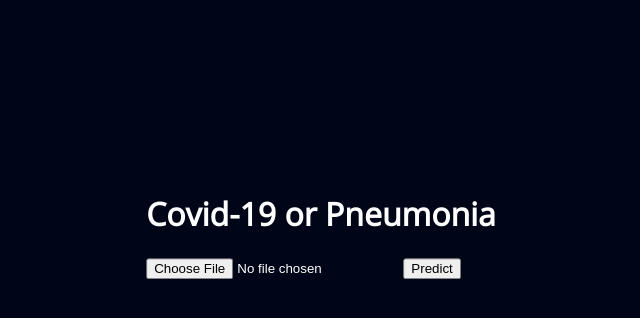
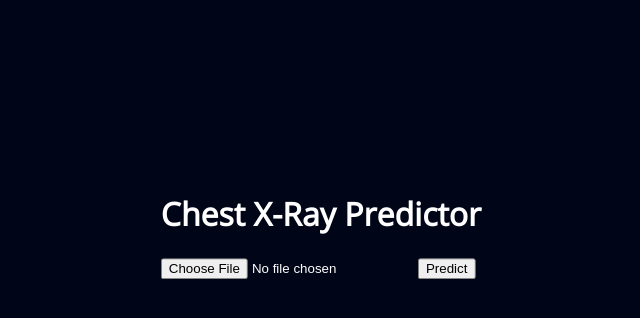
Before and after one commit to daynerz/XRayPredictor, a Flask app: page / in a window 1280 px wide. Shown: the part 164-482 px from the top of the page, without its empty margins (327-967 px from the left). Run offline with Flask 2, Linux system fonts and the light colour scheme; parts of the project's set-up code (start-up, migrations or seed data) failed here and were passed over.

```diff
--- a/main.py
+++ b/main.py
@@ -81,4 +81,4 @@ def getPrediction(image_path):
         else:
             prob = round((1-probability[0])*100, 2)
             # print("prob = ", prob)
-            return (str(prob) + "% COVID19 Pneumonia")
+            return (str(prob) + "% COVID19")
--- a/static/predict.css
+++ b/static/predict.css
@@ -30,3 +30,8 @@ span {
     padding: 50px;
     font-size: 20px;
 }
+
+.return {
+    margin-top: 50px;
+    text-align: center;
+}
--- a/templates/index.html
+++ b/templates/index.html
@@ -6,7 +6,7 @@
   <title>Chest X-Ray Predictor</title>
 </head>
 <body>
-    <h1>Covid-19 or Pneumonia</h1>
+    <h1>Chest X-Ray Predictor</h1>
     <div class="col">
       <form action = "/predict" method = "post" enctype="multipart/form-data">
           <input type="file" name="file" />
--- a/templates/predict.html
+++ b/templates/predict.html
@@ -9,10 +9,14 @@
 </head>
 
 <body>
+
     <div class="aligned">
       <img src={{user_image}} alt={{file_name}}>
       <span>Report: {{prediction}}</span>
     </div>
-</body>
+    <div class="return">
+      <button type="button" onclick="history.back()">Submit another image</button>
+    </div>
 
+  </body>
 </html>
```
Also changed, not shown: static/style.css (line endings or trailing spaces).
